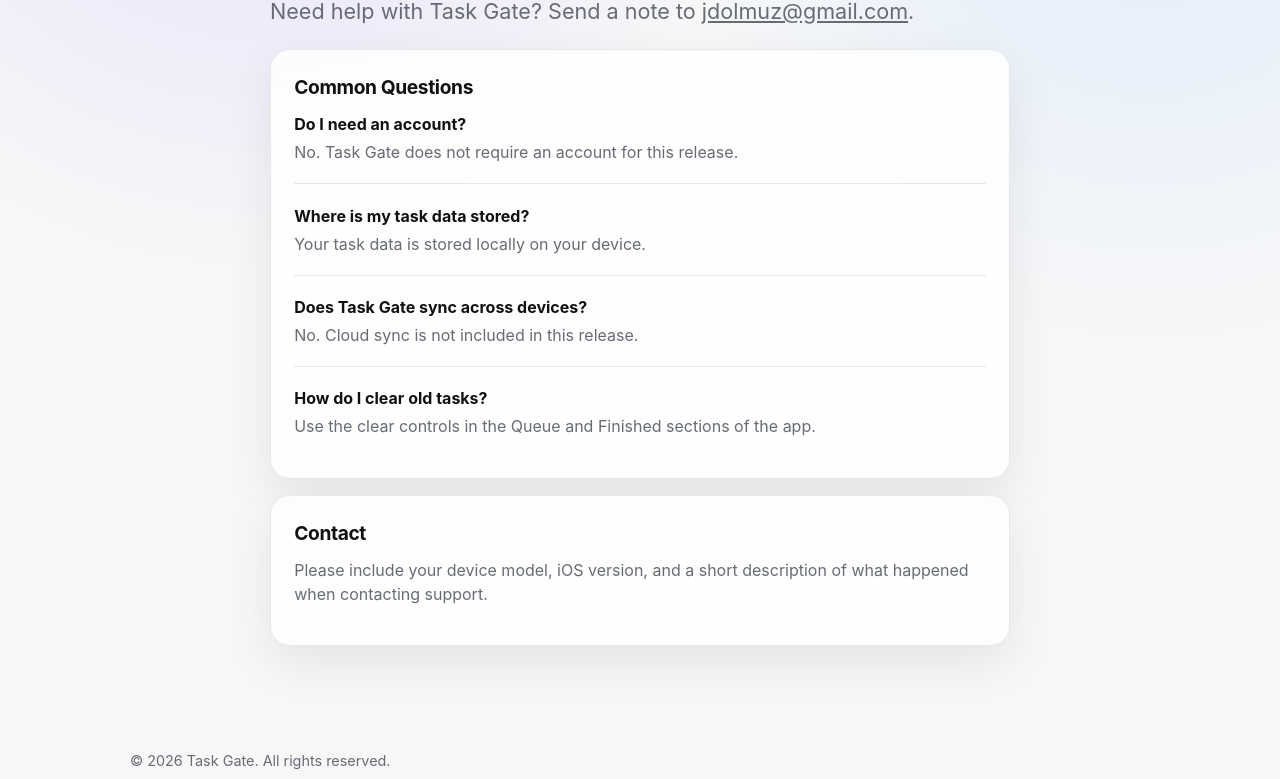
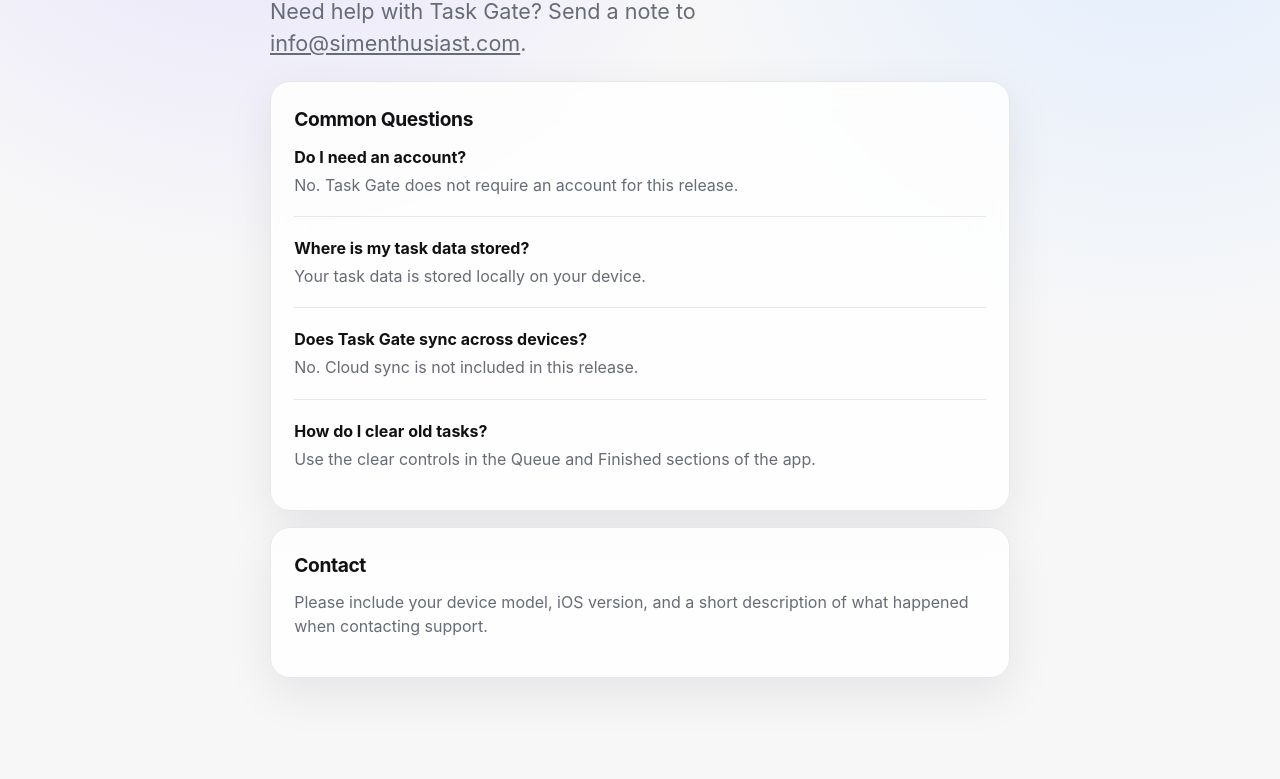
Before and after one commit to jdolmuz/task-gate-site, a plain HTML site: page support.html in a window 1280 px wide. Shown: the part 250-1029 px from the top of the page. Drawn offline with Linux system fonts and the light colour scheme.

Commit message:
Update support email address in support.html

```diff
--- a/support.html
+++ b/support.html
@@ -24,7 +24,7 @@
     <h1>Task Gate Support</h1>
     <p class="lede">
       Need help with Task Gate? Send a note to
-      <a href="mailto:jdolmuz@gmail.com">jdolmuz@gmail.com</a>.
+      <a href="mailto:info@simenthusiast.com">info@simenthusiast.com</a>.
     </p>
 
     <section>
```
